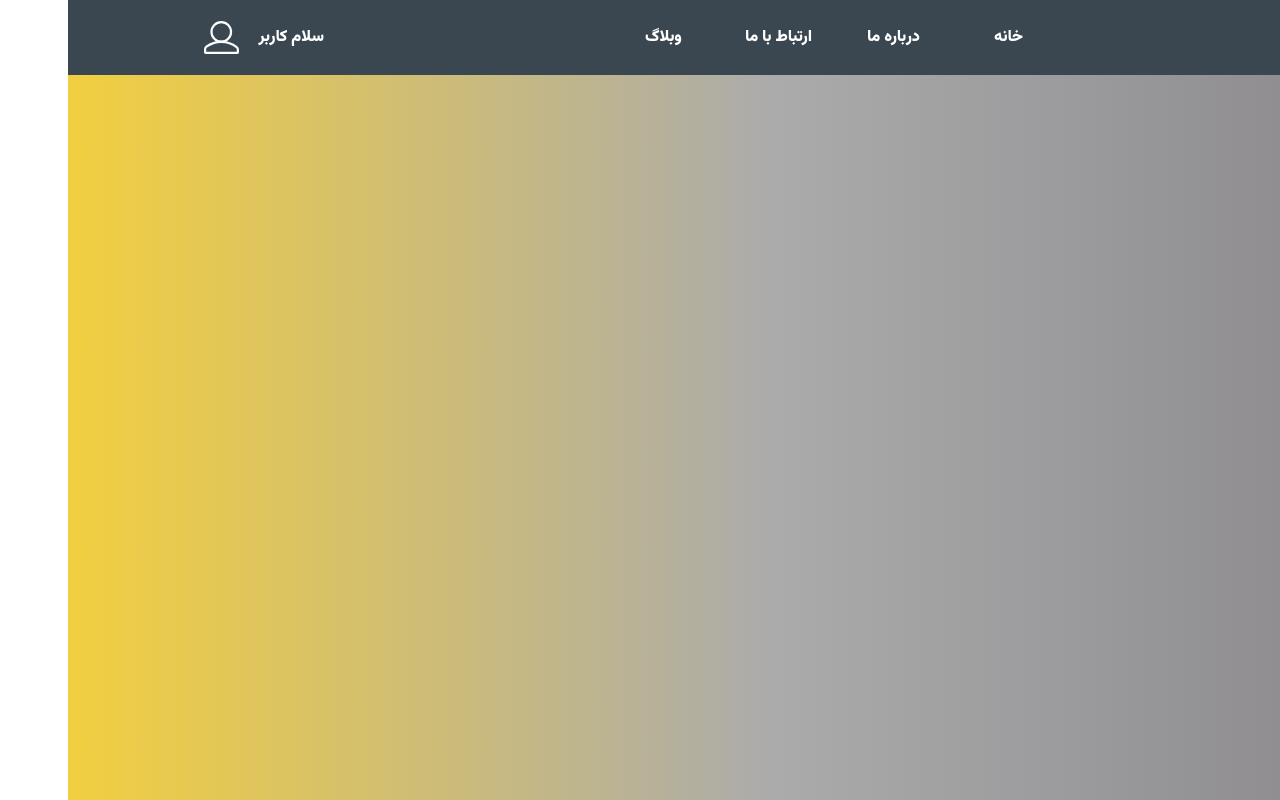
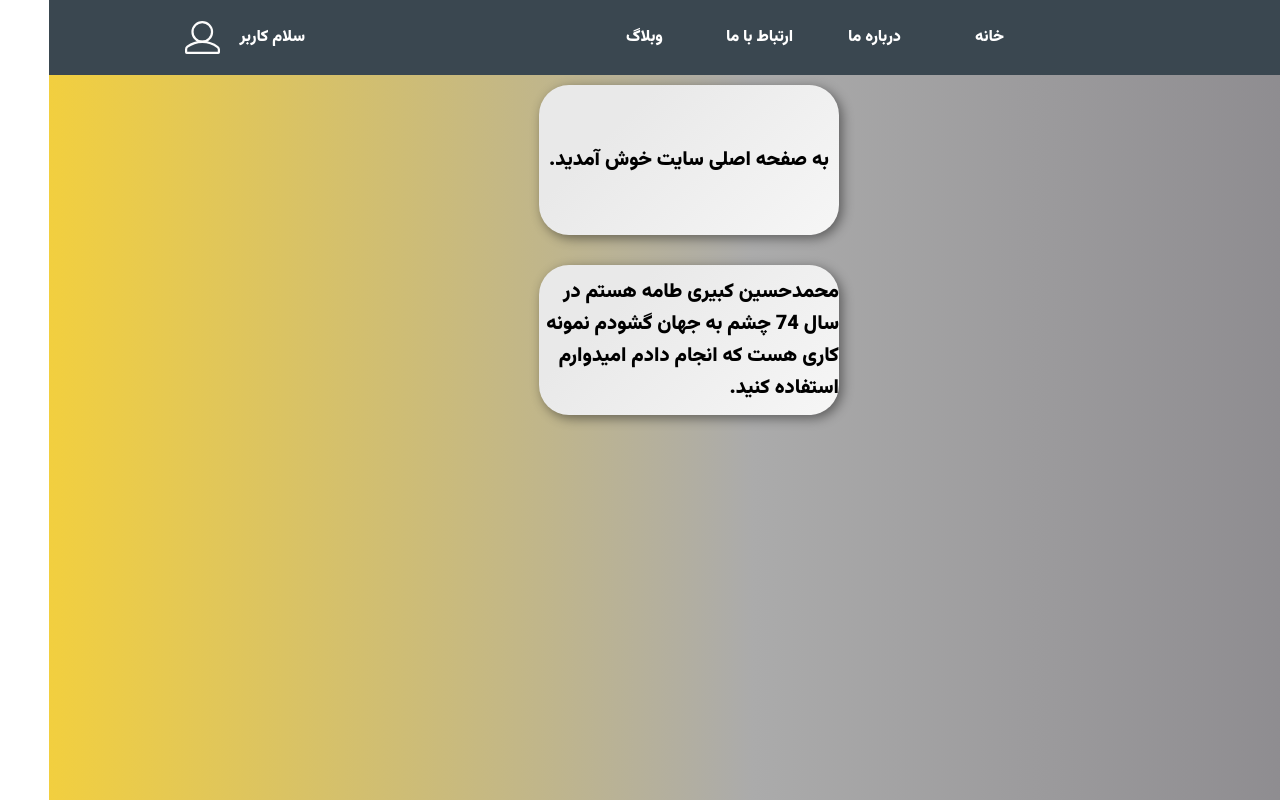
Before and after one commit to mhkt74/dashbord-login, a React (Create React App) app: page /Main/about-us in a window 1280 px wide. Built offline with nearby package versions, Linux system fonts and the light colour scheme; a small style sheet from the web is missing.

Commit message:
finish test

```diff
--- a/src/Components/Dashbord.jsx
+++ b/src/Components/Dashbord.jsx
@@ -1,9 +1,14 @@
-import React from 'react'
+import React from "react";
+import "../Css/Dashbord.css";
 
 function Dashbord() {
   return (
-    <div className='Dashboard'>Dashbord</div>
-  )
+    <div className="Dashbord">
+      <div className="box-login-main">
+        <p className="font-size-20">به صفحه اصلی سایت خوش آمدید.</p>
+      </div>
+    </div>
+  );
 }
 
-export default Dashbord
+export default Dashbord;
--- a/src/Components/Sidebar.jsx
+++ b/src/Components/Sidebar.jsx
@@ -17,10 +17,31 @@ function Sidebar() {
       </div>
       <div className={filter ? "open-filter" : "close-filter"}>
         <div className="checkbox-size">
-
+          <a className="title-filter">
+            فیلتر های مورد نظر خود را انتخاب کنید :
+          </a>
         </div>
         <div>
-
+          <label class="text-filter">
+            موبایل
+            <input type="checkbox"/>
+            <span class="checkmark"></span>
+          </label>
+          <label class="text-filter">
+            تلویزیون
+            <input type="checkbox" />
+            <span class="checkmark"></span>
+          </label>
+          <label class="text-filter">
+            یخچال
+            <input type="checkbox" />
+            <span class="checkmark"></span>
+          </label>
+          <label class="text-filter">
+           ماشین لباسشویی
+            <input type="checkbox" />
+            <span class="checkmark"></span>
+          </label>
         </div>
       </div>
     </div>
--- /dev/null
+++ b/src/Css/AboutUs.css
@@ -0,0 +1,7 @@
+.AboutUs{
+    margin: 20px 0px 0px 0px !important;
+    display: flex;
+    justify-content: center;
+    align-items: center;
+    width: 100%;
+}
--- /dev/null
+++ b/src/Css/ContactUs.css
@@ -0,0 +1,7 @@
+.ContactUs{
+    margin: 20px 0px 0px 0px !important;
+    display: flex;
+    justify-content: center;
+    align-items: center;
+    width: 100%;
+}
--- /dev/null
+++ b/src/Css/Dashbord.css
@@ -0,0 +1,25 @@
+.Dashbord{
+    margin: 80px 0px 0px 0px !important;
+    display: flex;
+    justify-content: center;
+    align-items: center;
+    width: 100%;
+}
+.box-login-main{
+    display: flex;
+    justify-content: center;
+    align-items: center;
+    margin: 5px;
+    width: 300px;
+    height: 150px;
+    background-color: #f6f6f6;
+    background-image: linear-gradient(315deg, #f6f6f6 0%, #e9e9e9 74%);
+    border-radius: 30px;
+    box-shadow: 0.2em 0.2em 0.7em rgba(0, 0, 0, 0.452)
+}
+@media screen and (max-width: 992px) {
+    .box-login {
+        margin: 0px;
+        width: 250px;
+    }
+}
--- /dev/null
+++ b/src/Css/MainMain.css
@@ -0,0 +1,7 @@
+.MainMain{
+
+}
+.page-edit{
+    display: flex;
+    flex-direction: row;
+}
--- a/src/Css/Sidebar.css
+++ b/src/Css/Sidebar.css
@@ -2,6 +2,7 @@
     margin-top: 75px;
     position: fixed;
     right: 0;
+    height: 100vh;
 }
 
 .icon-filter {
@@ -28,6 +29,7 @@
     transition: transform 0.5s ease-in-out;
     transform: translate(0px);
     box-shadow: 0.1em 0.2em 0.2em rgba(0, 0, 0, 0.452);
+    height: 100vh;
 }
 
 .close-filter {
@@ -37,4 +39,82 @@
     transition: transform 0.5s ease-in-out;
     transform: translate(275px);
     box-shadow: 0.1em 0.2em 0.2em rgba(0, 0, 0, 0.452);
+    height: 100vh;
 }
+.title-filter {
+    text-decoration: none !important;
+    cursor: default !important;
+    font-size: 20px;
+}
+.title-filter:hover{
+    color:black !important;
+}
+
+
+
+
+
+
+.text-filter {
+    color: white;
+    display: block;
+    position: relative;
+    padding-left: 35px;
+    margin-bottom: 12px;
+    cursor: pointer;
+    font-size: 16px;
+  }
+
+  /* Hide the browser's default checkbox */
+  .text-filter input {
+    position: absolute;
+    opacity: 0;
+    cursor: pointer;
+    height: 0;
+    width: 0;
+  }
+
+  /* Create a custom checkbox */
+  .checkmark {
+    position: absolute;
+    top: 0;
+    left: 0;
+    height: 25px;
+    width: 25px;
+    background-color: #eee;
+  }
+
+  /* On mouse-over, add a grey background color */
+  .text-filter:hover input ~ .checkmark {
+    background-color: #ccc;
+  }
+
+  /* When the checkbox is checked, add a blue background */
+  .text-filter input:checked ~ .checkmark {
+    background-color: #2196F3;
+  }
+
+  /* Create the checkmark/indicator (hidden when not checked) */
+  .checkmark:after {
+    content: "";
+    position: absolute;
+    display: none;
+  }
+
+  /* Show the checkmark when checked */
+  .text-filter input:checked ~ .checkmark:after {
+    display: block;
+  }
+
+  /* Style the checkmark/indicator */
+  .text-filter .checkmark:after {
+    left: 9px;
+    top: 5px;
+    width: 5px;
+    height: 10px;
+    border: solid white;
+    border-width: 0 3px 3px 0;
+    -webkit-transform: rotate(45deg);
+    -ms-transform: rotate(45deg);
+    transform: rotate(45deg);
+  }
--- a/src/Pages/AboutUs.jsx
+++ b/src/Pages/AboutUs.jsx
@@ -1,9 +1,16 @@
-import React from 'react'
-
+import React from "react";
+import "../Css/AboutUs.css";
 function AboutUs() {
   return (
-    <div className='AboutUs'>AboutUs</div>
-  )
+    <div className="AboutUs">
+      <div className="box-login-main">
+        <p className="font-size-20">
+          محمدحسین کبیری طامه هستم در سال 74 چشم به جهان گشودم نمونه کاری هست که انجام دادم
+          امیدوارم استفاده کنید.
+        </p>
+      </div>
+    </div>
+  );
 }
 
-export default AboutUs
+export default AboutUs;
--- a/src/Pages/ContactUs.jsx
+++ b/src/Pages/ContactUs.jsx
@@ -1,9 +1,14 @@
-import React from 'react'
-
+import React from "react";
+import "../Css/ContactUs.css";
 function ContactUs() {
-  return (
-    <div className='ContactUs'>ContactUs</div>
-  )
+  return <div className="ContactUs">
+    <div className="box-login-main">
+        <span className="font-size-20">
+          راه ارتباطی با من : 09120367568
+          Email:mh.kt.7495@gmail.com
+        </span>
+      </div>
+  </div>;
 }
 
-export default ContactUs
+export default ContactUs;
--- a/src/Pages/MainMain.jsx
+++ b/src/Pages/MainMain.jsx
@@ -1,4 +1,5 @@
 import React from "react";
+import "../Css/MainMain.css"
 import { Outlet } from "react-router-dom";
 import Sidebar from "../Components/Sidebar";
 import Header from "../Components/Header";
@@ -10,10 +11,8 @@ function MainMain() {
       <div>
         <Header />
       </div>
-      <div>
+      <div className="page-edit">
         <Sidebar />
-      </div>
-      <div>
         <Dashbord />
       </div>
       <div>
```
